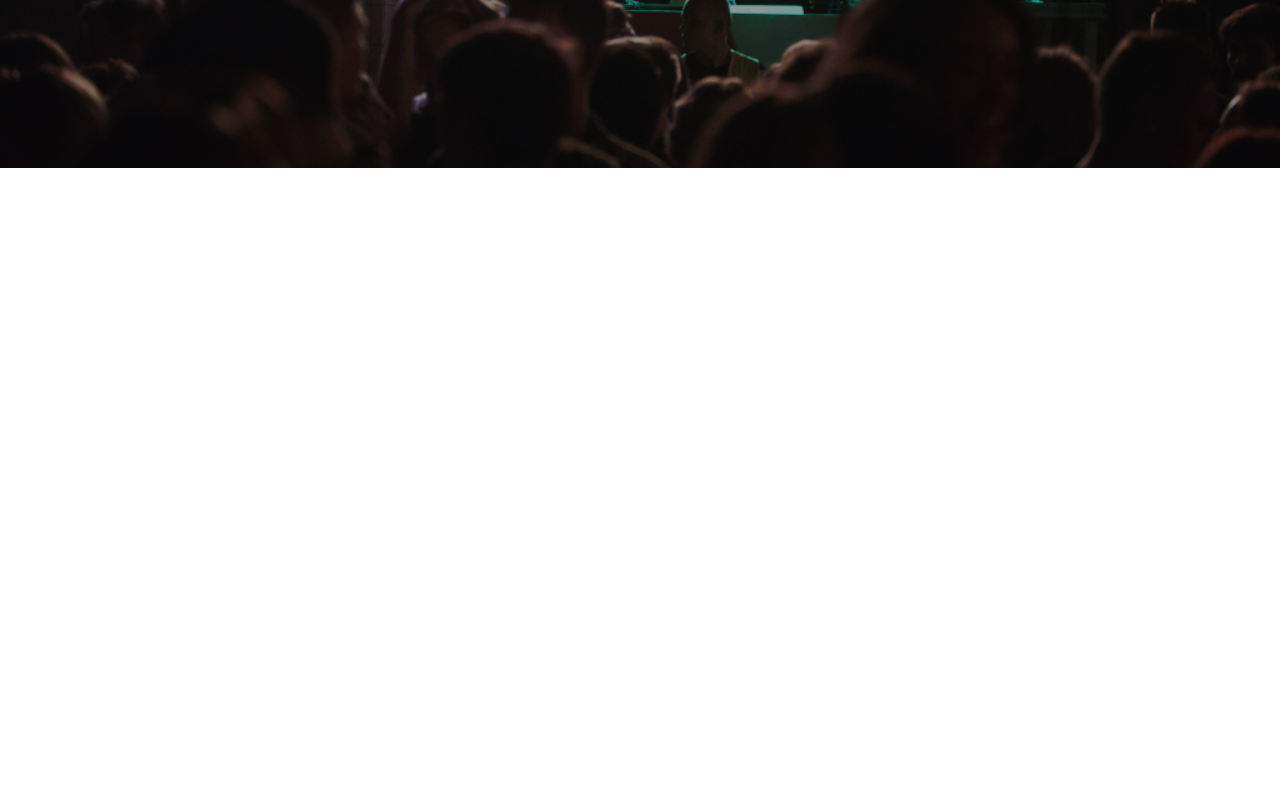
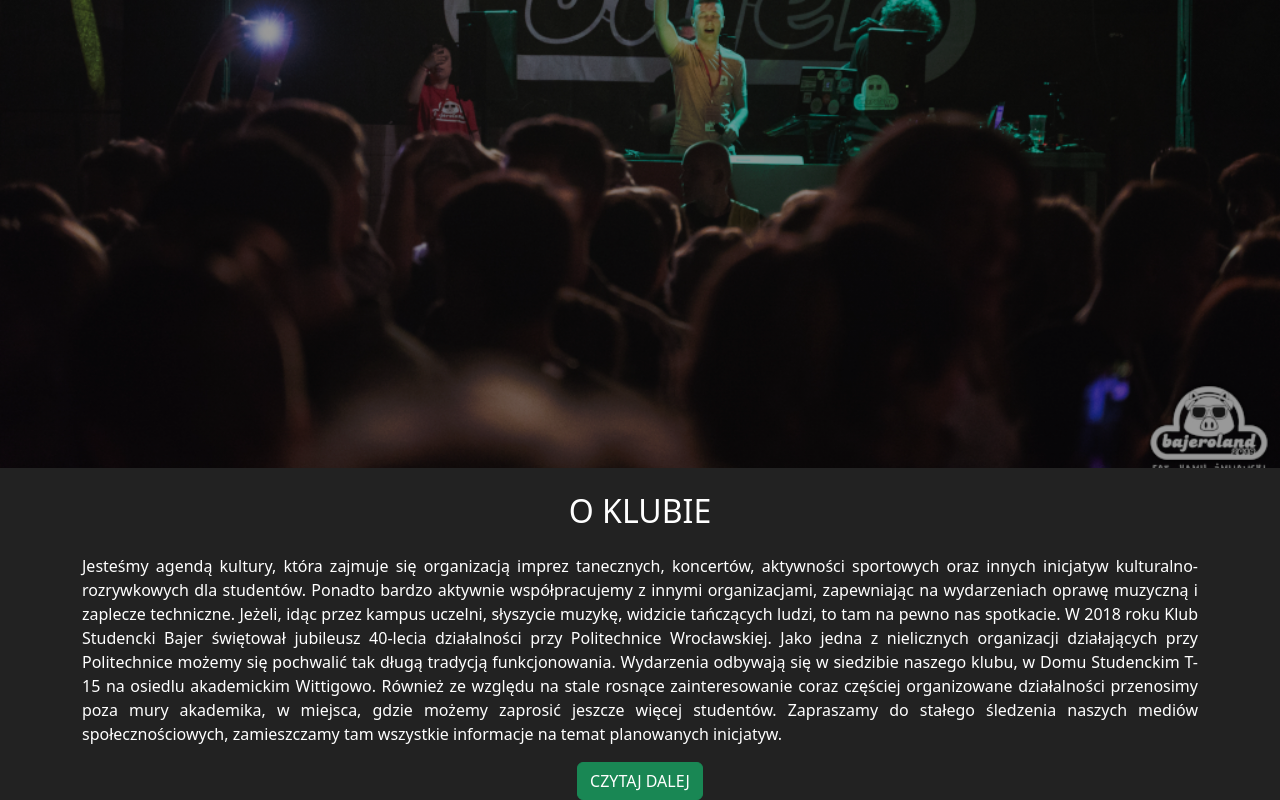
Before and after one commit to StaszekM/bajer-strona, a React (Create React App) app: page / in a window 1280 px wide. Shown: the part 406-1206 px from the top of the page. Before the commit the page ends 800 px from the top, so only its background shows below. Built offline with nearby package versions, Linux system fonts and the light colour scheme.

Commit message:
Add about us text, set welcome banner height to be 100%

```diff
--- a/src/components/app/index.tsx
+++ b/src/components/app/index.tsx
@@ -1,12 +1,12 @@
 import "./styles.css";
 import { AppNavbar } from "../navbar";
 import { BajerLogo } from "../bajerLogo/bajerLogo";
-import { Col, Container, Row } from "react-bootstrap";
+import { Button, Col, Container, Row } from "react-bootstrap";
 import "../../globalStyles.css";
 
 function WelcomeBanner() {
   return (
-    <div className="welcome-banner-container">
+    <div className="welcome-banner-container min-vh-100">
       <Container>
         <Row>
           <Col className="mx-auto text-center bajer-logo-col">
@@ -25,11 +25,49 @@ function WelcomeBanner() {
   );
 }
 
+function AboutUsBanner() {
+  return (
+    <Container className="my-4">
+      <Row>
+        <Col className="mx-auto text-white text-center">
+          <h2 className="text-uppercase">O klubie</h2>
+        </Col>
+      </Row>
+      <Row className="mt-3">
+        <Col className="mx-auto text-white" style={{ textAlign: "justify" }}>
+          Jesteśmy agendą kultury, która zajmuje się organizacją imprez
+          tanecznych, koncertów, aktywności sportowych oraz innych inicjatyw
+          kulturalno-rozrywkowych dla studentów. Ponadto bardzo aktywnie
+          współpracujemy z innymi organizacjami, zapewniając na wydarzeniach
+          oprawę muzyczną i zaplecze techniczne. Jeżeli, idąc przez kampus
+          uczelni, słyszycie muzykę, widzicie tańczących ludzi, to tam na pewno
+          nas spotkacie. W 2018 roku Klub Studencki Bajer świętował jubileusz
+          40-lecia działalności przy Politechnice Wrocławskiej. Jako jedna z
+          nielicznych organizacji działających przy Politechnice możemy się
+          pochwalić tak długą tradycją funkcjonowania. Wydarzenia odbywają się w
+          siedzibie naszego klubu, w Domu Studenckim T-15 na osiedlu akademickim
+          Wittigowo. Również ze względu na stale rosnące zainteresowanie coraz
+          częściej organizowane działalności przenosimy poza mury akademika, w
+          miejsca, gdzie możemy zaprosić jeszcze więcej studentów. Zapraszamy do
+          stałego śledzenia naszych mediów społecznościowych, zamieszczamy tam
+          wszystkie informacje na temat planowanych inicjatyw.
+        </Col>
+      </Row>
+      <Row className="mt-3">
+        <Col className="mx-auto text-white text-center">
+          <Button className="btn-success text-uppercase">Czytaj dalej</Button>
+        </Col>
+      </Row>
+    </Container>
+  );
+}
+
 function App() {
   return (
     <>
       <AppNavbar />
       <WelcomeBanner />
+      <AboutUsBanner />
     </>
   );
 }
--- a/src/components/app/styles.css
+++ b/src/components/app/styles.css
@@ -4,7 +4,6 @@
   background-size: cover;
   background-position: center;
   background-repeat: no-repeat;
-  height: 500px;
 }
 
 .main {
@@ -17,5 +16,5 @@
 }
 
 .bajer-logo-col {
-  height: 300px;
+  max-height: 300px;
 }
--- a/src/globalStyles.css
+++ b/src/globalStyles.css
@@ -8,10 +8,12 @@
 html {
   width: 100%;
   height: 100%;
+  background-color: #222222;
 }
 
 #root {
   height: 100%;
+  background-color: #222222;
 }
 
 .bajer-font {
```
